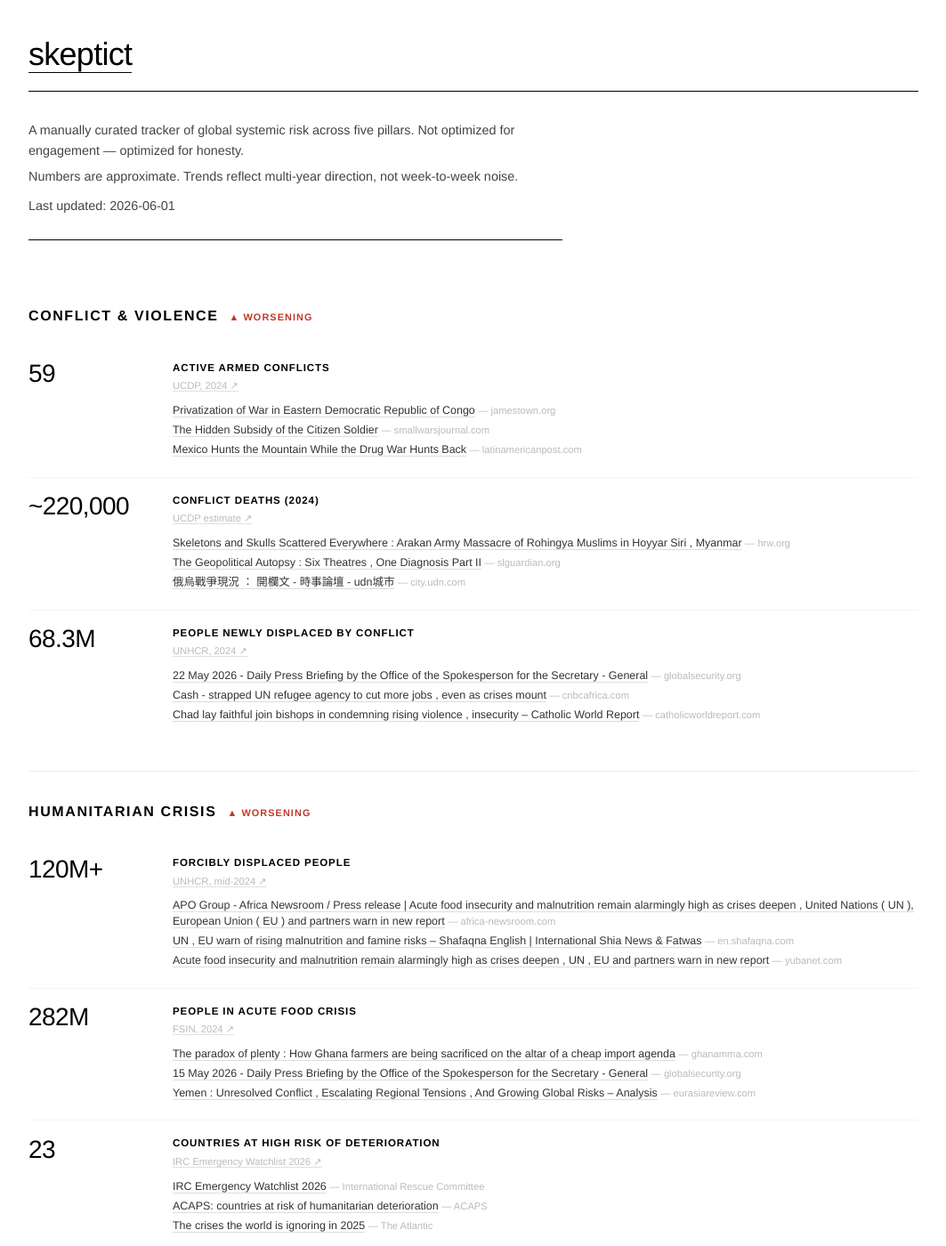
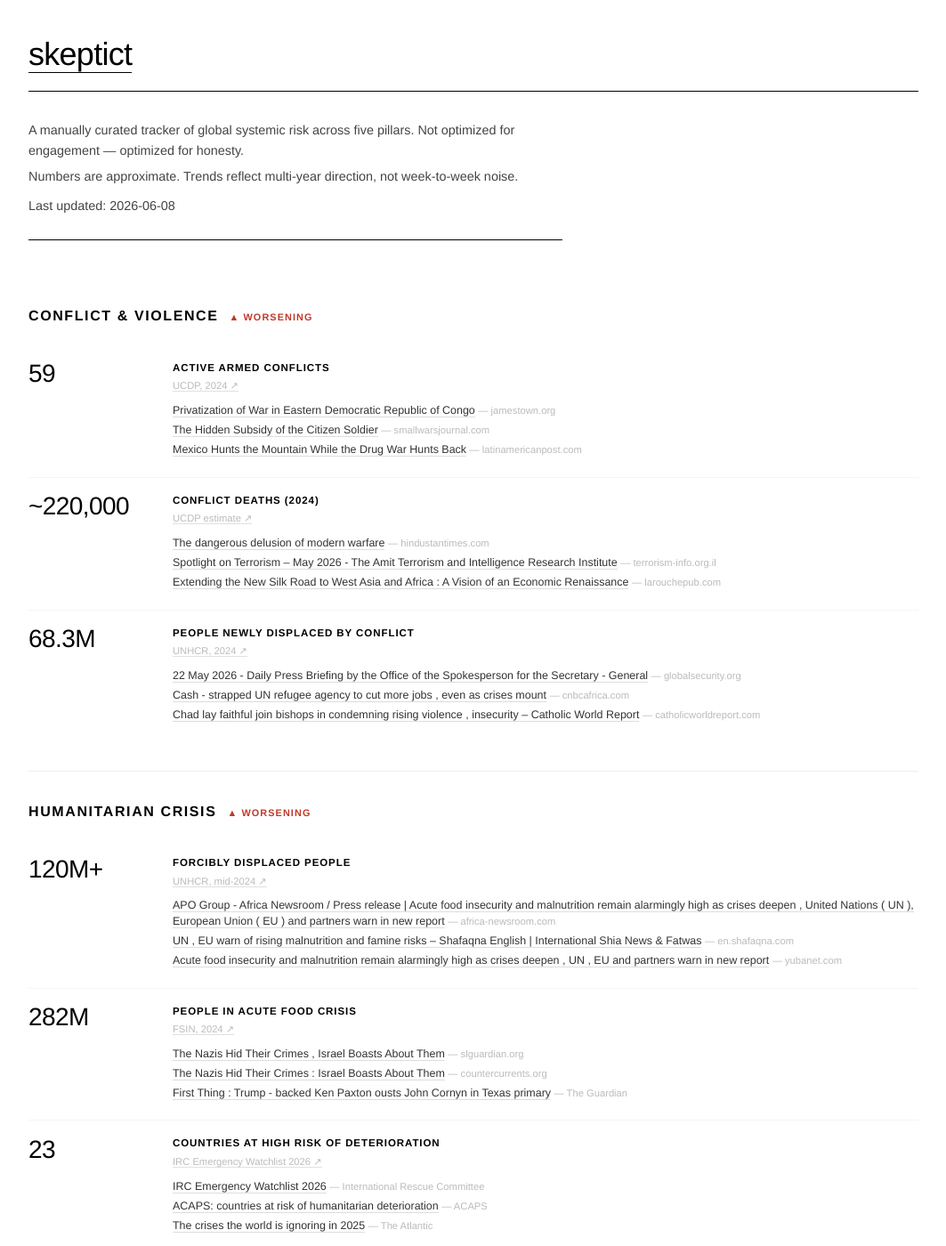
Before and after one commit to skeptict/skeptict.github.io, a Jekyll site: the page built from hellscape/index.html, in a window 1280 px wide and 1400 px high. Shown: the whole window at 89% size, without its empty margins (108-1171 px from the left). Built offline with Jekyll 4.4.1, drawn with Linux system fonts in a browser that asks for light colours; some of the changed text lies outside the part shown.

Commit message:
auto: refresh hellscape articles [2026-06-08]

```diff
--- a/_data/hellscape.yml
+++ b/_data/hellscape.yml
@@ -1,4 +1,4 @@
-last_updated: '2026-06-01'
+last_updated: '2026-06-08'
 pillars:
 - name: Conflict & Violence
   id: conflict
@@ -25,16 +25,17 @@ pillars:
     source_url: https://ucdp.uu.se/
     search_query: conflict deaths battle casualties war 2024
     articles:
-    - title: 'Skeletons and Skulls Scattered Everywhere : Arakan Army Massacre of
-        Rohingya Muslims in Hoyyar Siri , Myanmar'
-      url: https://www.hrw.org/report/2026/05/18/skeletons-and-skulls-scattered-everywhere/arakan-army-massacre-of-rohingya
-      publication: hrw.org
-    - title: 'The Geopolitical Autopsy : Six Theatres , One Diagnosis Part II'
-      url: https://slguardian.org/the-geopolitical-autopsy-six-theatres-one-diagnosis-part-ii/
-      publication: slguardian.org
-    - title: 俄烏戰爭現況 ： 開欄文 - 時事論壇 - udn城市
-      url: https://city.udn.com/2976/7210328?raid=7295396
-      publication: city.udn.com
+    - title: The dangerous delusion of modern warfare
+      url: https://www.hindustantimes.com/world-news/the-dangerous-delusion-of-modern-warfare-101780745708025.html
+      publication: hindustantimes.com
+    - title: Spotlight on Terrorism – May 2026 - The Amit Terrorism and Intelligence
+        Research Institute
+      url: https://www.terrorism-info.org.il/en/spotlight-on-terrorism-may-2026/
+      publication: terrorism-info.org.il
+    - title: 'Extending the New Silk Road to West Asia and Africa : A Vision of an
+        Economic Renaissance'
+      url: https://larouchepub.com/other/2026/5322-extending_the_new_silk_road_to.html
+      publication: larouchepub.com
   - label: People newly displaced by conflict
     value: 68.3M
     note: UNHCR, 2024
@@ -81,18 +82,15 @@ pillars:
     source_url: https://www.fsinplatform.org/grfc2024
     search_query: food crisis hunger acute famine 2024 2025
     articles:
-    - title: 'The paradox of plenty : How Ghana farmers are being sacrificed on the
-        altar of a cheap import agenda'
-      url: https://www.ghanamma.com/2026/05/18/the-paradox-of-plenty-how-ghanas-farmers-are-being-sacrificed-on-the-altar-of-a-cheap-import-agenda/
-      publication: ghanamma.com
-    - title: 15 May 2026 - Daily Press Briefing by the Office of the Spokesperson
-        for the Secretary - General
-      url: https://www.globalsecurity.org/military/library/news/2026/05/mil-260515-unbrief01.htm
-      publication: globalsecurity.org
-    - title: 'Yemen : Unresolved Conflict , Escalating Regional Tensions , And Growing
-        Global Risks – Analysis'
-      url: https://www.eurasiareview.com/13052026-yemen-unresolved-conflict-escalating-regional-tensions-and-growing-global-risks-analysis/
-      publication: eurasiareview.com
+    - title: The Nazis Hid Their Crimes , Israel Boasts About Them
+      url: https://slguardian.org/the-nazis-hid-their-crimes-israel-boasts-about-them/
+      publication: slguardian.org
+    - title: 'The Nazis Hid Their Crimes : Israel Boasts About Them'
+      url: https://countercurrents.org/2026/05/the-nazis-hid-their-crimes-israel-boasts-about-them/
+      publication: countercurrents.org
+    - title: 'First Thing : Trump - backed Ken Paxton ousts John Cornyn in Texas primary'
+      url: https://www.theguardian.com/us-news/2026/may/27/first-thing-trump-backed-ken-paxton-ousts-john-cornyn-in-texas-primary
+      publication: The Guardian
   - label: Countries at high risk of deterioration
     value: '23'
     note: IRC Emergency Watchlist 2026
@@ -143,15 +141,17 @@ pillars:
     source_url: https://www.munichre.com/en/risks/natural-disasters.html
     search_query: economic losses natural disasters billion 2024 insurance
     articles:
-    - title: The growing cost of insuring against extreme weather events
-      url: https://geographical.co.uk/news/the-growing-cost-of-insuring-against-extreme-weather-events
-      publication: geographical.co.uk
-    - title: 'Select Select Weekly Climate and Energy News Roundup # 690'
-      url: https://wattsupwiththat.com/2026/05/11/select-select-weekly-climate-and-energy-news-roundup-690/
-      publication: wattsupwiththat.com
-    - title: Extreme weather financial effect on homeownership
-      url: https://www.ukiahdailyjournal.com/2024/10/18/extreme-weather-home-owners/
-      publication: ukiahdailyjournal.com
+    - title: 'PM Edition : Top 10 Business Articles on LiveNews . co . nz for June
+        6 , 2026 – Full Text – LiveNews . co . nz'
+      url: https://livenews.co.nz/2026/06/06/pm-edition-top-10-business-articles-on-livenews-co-nz-for-june-6-2026-full-text/
+      publication: livenews.co.nz
+    - title: Placing and Offer for Subscription | Company Announcement
+      url: https://www.investegate.co.uk/announcement/rns/investment-company--inv/placing-and-offer-for-subscription/9600728
+      publication: investegate.co.uk
+    - title: 'Federal Register :: Designation - Restrict the Operation of Unmanned
+        Aircraft in Close Proximity to a Fixed Site Facility'
+      url: https://www.federalregister.gov/documents/2026/05/06/2026-08943/designation-restrict-the-operation-of-unmanned-aircraft-in-close-proximity-to-a-fixed-site-facility
+      publication: federalregister.gov
 - name: Governance & Instability
   id: governance
   trend: up
@@ -229,17 +229,15 @@ pillars:
     source_url: https://www.sipri.org/
     search_query: nuclear weapons alert posture Russia China United States 2025
     articles:
-    - title: An Action Plan to Prevent Nuclear War ( The New  Thirteen Steps )
-      url: https://www.pressenza.com/2026/04/an-action-plan-to-prevent-nuclear-war-the-new-thirteen-steps/
-      publication: pressenza.com
-    - title: Japan builds up its  southern shield  as faith in US security cover falters
-        | Military News
-      url: https://www.aljazeera.com/news/2026/4/24/japan-builds-up-its-southern-shield-as-faith-in-us-security-cover-falters
-      publication: Al Jazeera
-    - title: Japan builds up its  southern shield  as faith in US security cover falters
-        - Grenada Chronicle – Daily Grenada And Caribbean News
-      url: https://grenadachronicle.com/japan-builds-up-its-southern-shield-as-faith-in-us-security-cover-falters/
-      publication: grenadachronicle.com
+    - title: Arms control , risk reduction , and the art of the possible
+      url: https://thebulletin.org/premium/2026-05/arms-control-risk-reduction-and-the-art-of-the-possible/
+      publication: Bulletin of Atomic Scientists
+    - title: China opaque nuclear - weapon ambitions raise red flags
+      url: http://www.chinanationalnews.com/news/279099187/china-opaque-nuclear-weapon-ambitions-raise-red-flags
+      publication: chinanationalnews.com
+    - title: China opaque nuclear - weapon ambitions raise red flags
+      url: http://www.japanherald.com/news/279099187/china-opaque-nuclear-weapon-ambitions-raise-red-flags
+      publication: japanherald.com
   - label: Confirmed critical infrastructure attacks (2024)
     value: ~420
     note: CyberPeace Institute
```
